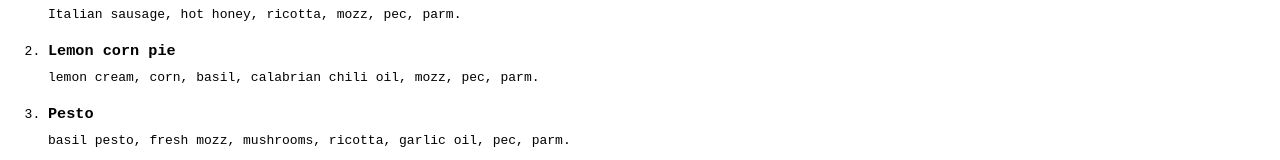
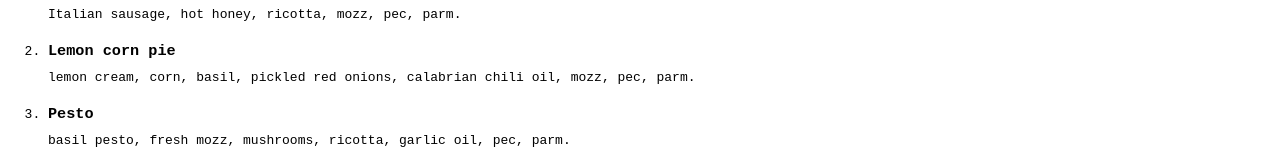
Before and after one commit to ahhhchoo/pizza-menu, a plain HTML site: page recipes/3-26-24.html in a window 1280 px wide. Shown: the part 198-358 px from the top of the page. Drawn offline with Linux system fonts and the light colour scheme.

Commit message:
added pickled red onions

```diff
--- a/recipes/3-26-24.html
+++ b/recipes/3-26-24.html
@@ -20,7 +20,7 @@
         </li>
         <li>
             <h3>Lemon corn pie</h3>
-            <p>lemon cream, corn, basil, calabrian chili oil, mozz, pec, parm.</p>
+            <p>lemon cream, corn, basil, pickled red onions, calabrian chili oil, mozz, pec, parm.</p>
         </li>
         <li>
             <h3>Pesto</h3>
```
